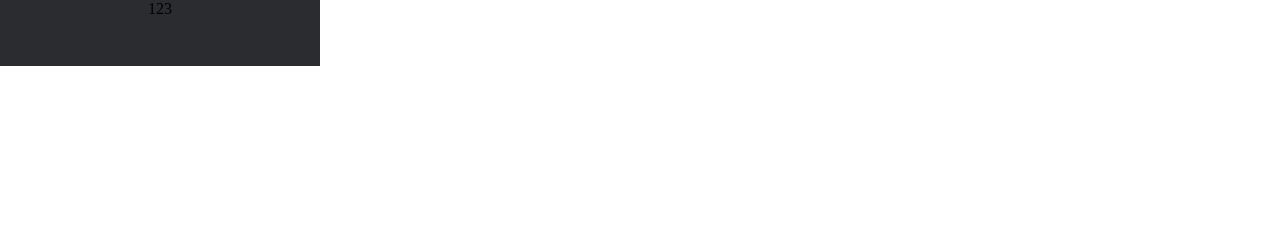
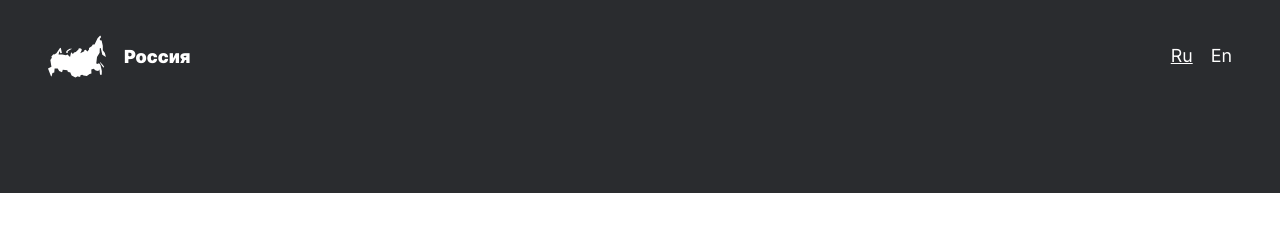
Before and after one commit to totfront/somewhere-travel, a React app: page / in a window 1280 px wide. Built offline with nearby package versions, Linux system fonts and the light colour scheme.

Commit message:
Feat: Finished the header in 4 screen sizes

```diff
--- a/src/components/App/App.js
+++ b/src/components/App/App.js
@@ -5,21 +5,7 @@ import Header from "../Header/Header";
 function App() {
   return (
     <div className={styles.app}>
-      {/* <header className={styles.header}>
-        <img src={logo} className={styles.logo} alt="logo" />
-        <p>
-          Edit <code>src/App.js</code> and save to reload.
-        </p>
-        <a
-          className={styles.link}
-          href="https://reactjs.org"
-          target="_blank"
-          rel="noopener noreferrer"
-        >
-          Learn React
-        </a>
-      </header> */}
-      <Header></Header>
+      <Header />
     </div>
   );
 }
--- a/src/components/App/App.module.css
+++ b/src/components/App/App.module.css
@@ -1,38 +1,3 @@
-.app{
-  text-align: center;
+.app {
+  background-color: #2A2C2F;
 }
-
-.logo {
-  height: 40vmin;
-  pointer-events: none;
-}
-
-@media (prefers-reduced-motion: no-preference) {
-  .logo {
-    animation: App-logo-spin infinite 20s linear;
-  }
-}
-
-.header {
-  background-color: #282c34;
-  min-height: 100vh;
-  display: flex;
-  flex-direction: column;
-  align-items: center;
-  justify-content: center;
-  font-size: calc(10px + 2vmin);
-  color: white;
-}
-
-.link {
-  color: #61dafb;
-}
-
-@keyframes App-logo-spin {
-  from {
-    transform: rotate(0deg);
-  }
-  to {
-    transform: rotate(360deg);
-  }
-}
--- a/src/components/Header/Header.js
+++ b/src/components/Header/Header.js
@@ -1,12 +1,20 @@
 import styles from "./Header.module.css";
-// import langLink from "./images/lang-link.png";
+import headerLogo from "../../images/__logo.svg";
 
 function Header() {
   return (
     <header className={styles.header}>
-      <div className={styles.header__content}>
-        123
-        {/* <img className="headerImage" src={langLink} alt="Map of Russia"></img> */}
+      <div className={styles.logoWrapper}>
+        <img className="headerImage" src={headerLogo} alt="Map of Russia"></img>
+        <p className={styles.imageSignature}>Россия</p>
+      </div>
+      <div className={styles.links}>
+        <a href="#" className={`${styles.link} ${styles.ruLink}`}>
+          Ru
+        </a>
+        <a href="#" className={`${styles.link} ${styles.enLink}`}>
+          En
+        </a>
       </div>
     </header>
   );
--- a/src/components/Header/Header.module.css
+++ b/src/components/Header/Header.module.css
@@ -1,18 +1,110 @@
-@media screen and (min-width: 768px) {
-  .header__content {
+.header {
+padding: 16px;
+display: flex;
+justify-content: space-between;
+}
+
+.logoWrapper {
+  max-width: 288px;
+  padding-bottom: 48px;
+  display: flex;
+  justify-content: space-between;
+}
+
+.imageSignature {
+  font-family: "InterBlack";
+  color: white;
+  display: inline;
+  margin-left: 18px;
+  margin-top: 30px;
+  font-size: 18px;
+}
+
+.links {
+  margin-top: 30px;
+}
+
+.link {
+  text-decoration: none;
+  color: white;
+}
+
+.ruLink {
+  text-decoration-line: underline;
+  font-size: 18px;
+  line-height: 20px;
+  margin-right: 18px;
+}
+
+.enLink {
+  font-size: 18px;
+  line-height: 20px;
+}
+
+@media (min-width: 768px) {
+  .header {
+    min-width: 720px;
+    margin: auto;
+    padding: 28px 24px 48px 24px;
+  }
+
+  .logoWrapper {
     max-width: 720px;
+    padding-bottom: 52px;
+    display: flex;
+    justify-content: space-between;
+  }
+
+  .links {
+    margin-top: 18px;
+  }
+
+  .imageSignature {
+    font-family: "InterBlack";
+    color: white;
+    display: inline;
+    margin-left: 18px;
+    margin-top: 18px;
+    font-size: 18px;
+  }
+
+
+}
+
+@media (min-width: 1024px) {
+  .header {
+    min-width: 928px;
     margin: auto;
+    padding: 28px 48px 48px 48px;
+  }
+
+  .logoWrapper {
+    max-width: 928px;
     padding-bottom: 52px;
+    display: flex;
+    justify-content: space-between;
+  }
+
+  .links {
+    margin-top: 18px;
   }
 }
 
-.header {
-  max-width: 320px;
-  background-color: #2A2C2F;
+@media (min-width: 1280px) {
+  .header {
+    min-width: 1184px;
+    margin: auto;
+    padding: 28px 48px 56px 48px;
+  }
+
+  .logoWrapper {
+    max-width: 1184px;
+    padding-bottom: 52px;
+    display: flex;
+    justify-content: space-between;
+  }
+
+  .links {
+    margin-top: 18px;
+  }
 }
-
-.header__content {
-  max-width: 288px;
-  margin: auto;
-  padding-bottom: 48px;
-}
--- a/src/index.css
+++ b/src/index.css
@@ -1,4 +1,19 @@
-/* you can delete this selector after you import the normilise css file  */
+@import url('https://fonts.googleapis.com/css2?family=Inter:wght@400;900&display=swap');
+
+@font-face {
+  font-family: "InterBlack";
+  src: url(./fonts/Inter-Black.ttf);
+}
+
+@font-face {
+  font-family: "InterRegular";
+  src: url(./fonts/Inter-Regular.ttf);
+}
+
+html {
+  font-family: "InterRegular", "Inter", sans-serif;
+  font-weight: 400;
+}
 
 body {
   margin: 0;
```
Also changed, not shown: src/Images/__lang-link-en.png (deleted), src/Images/__lang-link-ru.png (deleted), src/Images/__logo.png (deleted), src/Images/__logo.svg (added), src/Images/header.png (deleted), src/fonts/Inter-Black.ttf (added), src/fonts/Inter-Regular.ttf (added).
